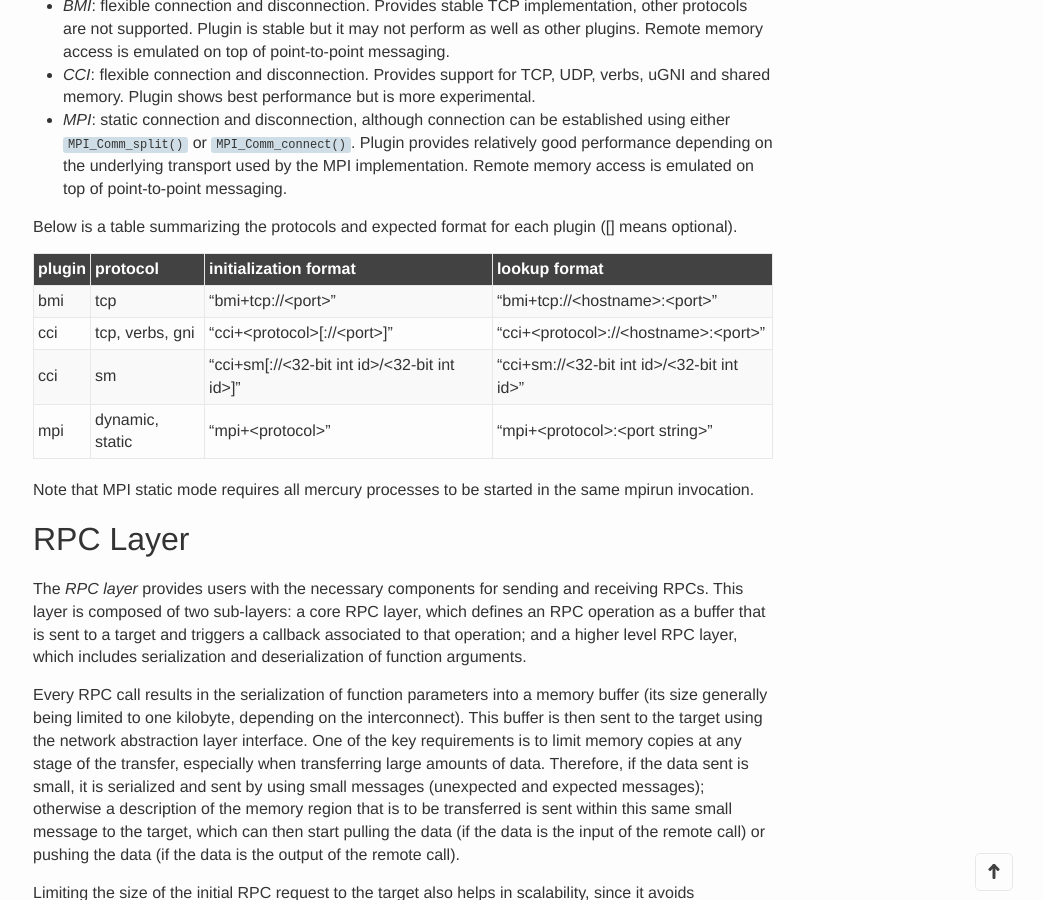
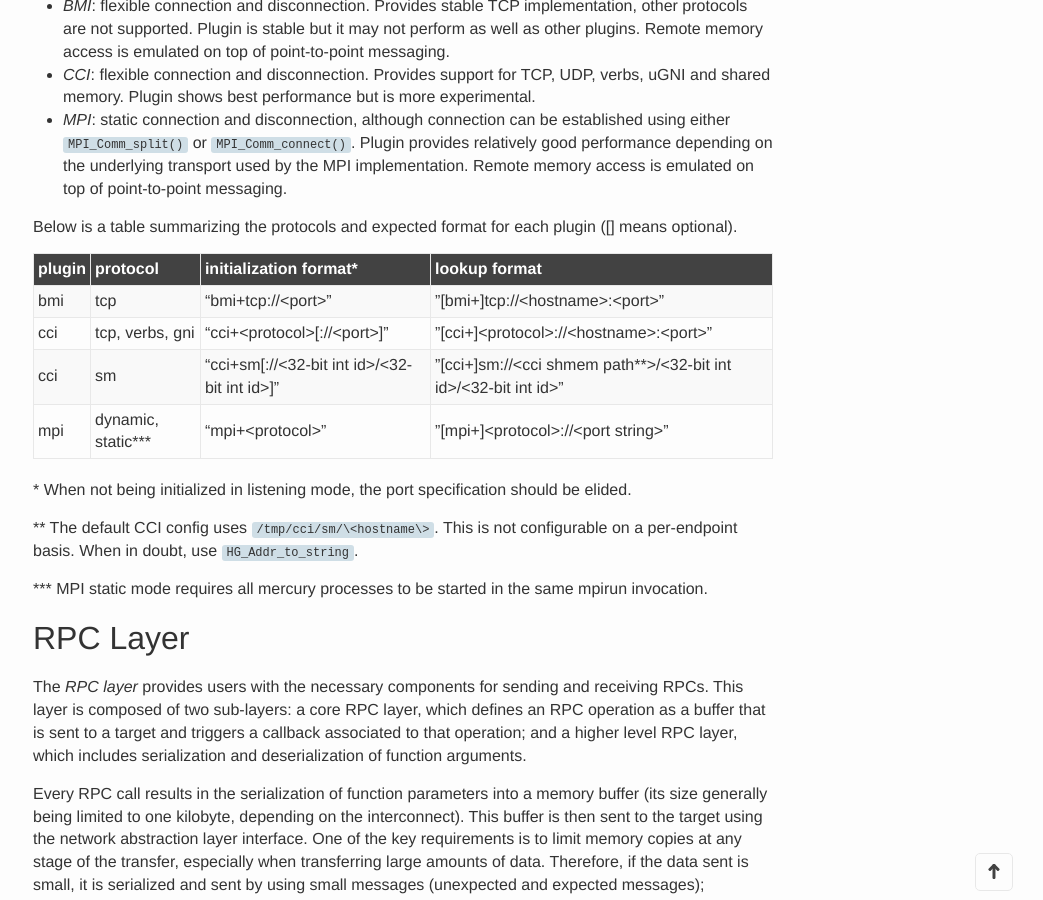
Before and after one commit to Mercury-HPC/Mercury-HPC.github.io, a Jekyll site: the page built from documentation.md, in a window 1280 px wide and 900 px high, scrolled down 2499 px. Shown: the whole window, without its empty margins (237-1280 px from the left). Built offline with Jekyll 4.4.1, drawn with Linux system fonts in a browser that asks for light colours; nearby versions of some CDN libraries.

Commit message:
tweaks to addr format docs

```diff
--- a/documentation.md
+++ b/documentation.md
@@ -149,15 +149,21 @@ are used internally. There should not be any need for using them directly.
 Below is a table summarizing the protocols and expected format for each plugin
 ([] means optional).
 
-plugin | protocol             | initialization format                              |  lookup format
+plugin | protocol             | initialization format*                             |  lookup format
 ------ | --------             | ---------------------                              |  -------------
-bmi    | tcp                  | "bmi+tcp://\<port\>"                               | "bmi+tcp://\<hostname\>:\<port\>"
-cci    | tcp, verbs, gni      | "cci+\<protocol\>\[://\<port\>\]"                  | "cci+\<protocol\>://\<hostname\>:\<port\>"
-cci    | sm                   | "cci+sm\[://\<32-bit int id\>/\<32-bit int id\>\]" | "cci+sm://\<32-bit int id\>/\<32-bit int id\>"
-mpi    | dynamic, static      | "mpi+\<protocol\>"                                 | "mpi+\<protocol\>:\<port string\>"
+bmi    | tcp                  | "bmi+tcp://\<port\>"                               | "\[bmi+\]tcp://\<hostname\>:\<port\>"
+cci    | tcp, verbs, gni      | "cci+\<protocol\>\[://\<port\>\]"                  | "\[cci+\]\<protocol\>://\<hostname\>:\<port\>"
+cci    | sm                   | "cci+sm\[://\<32-bit int id\>/\<32-bit int id\>\]" | "\[cci+\]sm://\<cci shmem path\*\*\>/\<32-bit int id\>/\<32-bit int id\>"
+mpi    | dynamic, static\*\*\*    | "mpi+\<protocol\>"                             | "\[mpi+\]\<protocol\>://\<port string\>"
 
-Note that MPI static mode requires all mercury processes to be started in the
-same mpirun invocation.
+\* When not being initialized in listening mode, the port specification should
+be elided.
+
+\*\* The default CCI config uses `/tmp/cci/sm/\<hostname\>`. This is not
+configurable on a per-endpoint basis. When in doubt, use `HG_Addr_to_string`.
+
+\*\*\* MPI static mode requires all mercury processes to be started in the same
+mpirun invocation.
 
 ## RPC Layer
 
```
